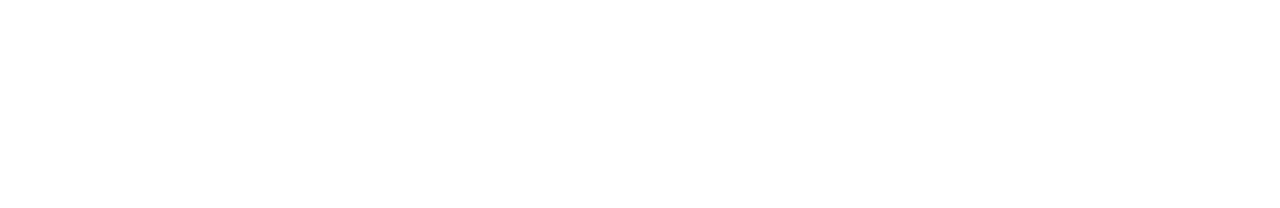
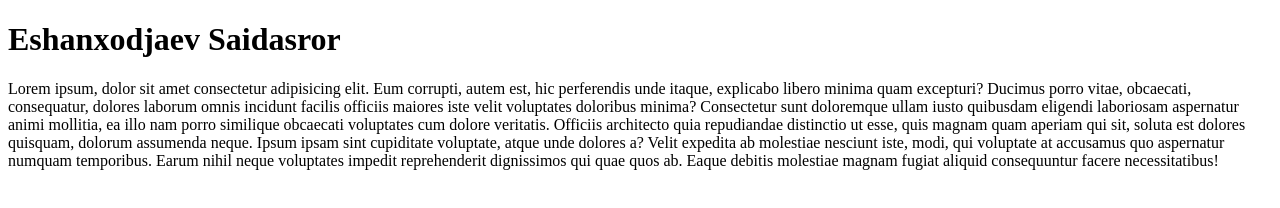
Before and after one commit to 12121dqadsa/saidasror, a plain HTML site: page index.html in a window 1280 px wide. Drawn offline with Linux system fonts and the light colour scheme.

Commit message:
saidasror s

```diff
--- a/index.html
+++ b/index.html
@@ -7,6 +7,7 @@
     <link rel="stylesheet" href="./main.css">
 </head>
 <body>
-
+    <h1>Eshanxodjaev Saidasror</h1>
+    <p>Lorem ipsum, dolor sit amet consectetur adipisicing elit. Eum corrupti, autem est, hic perferendis unde itaque, explicabo libero minima quam excepturi? Ducimus porro vitae, obcaecati, consequatur, dolores laborum omnis incidunt facilis officiis maiores iste velit voluptates doloribus minima? Consectetur sunt doloremque ullam iusto quibusdam eligendi laboriosam aspernatur animi mollitia, ea illo nam porro similique obcaecati voluptates cum dolore veritatis. Officiis architecto quia repudiandae distinctio ut esse, quis magnam quam aperiam qui sit, soluta est dolores quisquam, dolorum assumenda neque. Ipsum ipsam sint cupiditate voluptate, atque unde dolores a? Velit expedita ab molestiae nesciunt iste, modi, qui voluptate at accusamus quo aspernatur numquam temporibus. Earum nihil neque voluptates impedit reprehenderit dignissimos qui quae quos ab. Eaque debitis molestiae magnam fugiat aliquid consequuntur facere necessitatibus!</p>
 </body>
 </html>
```
